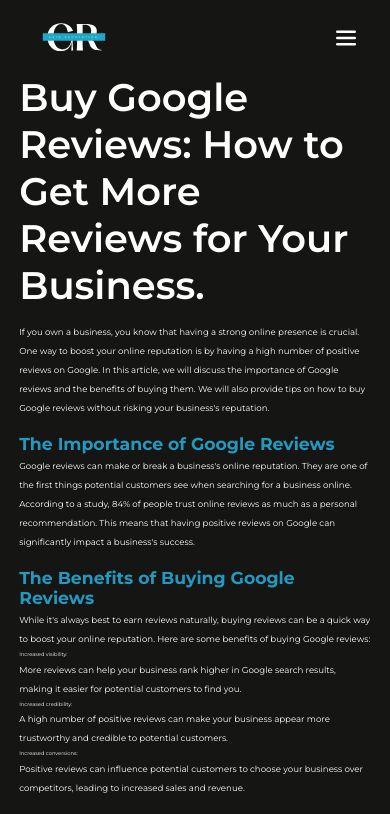
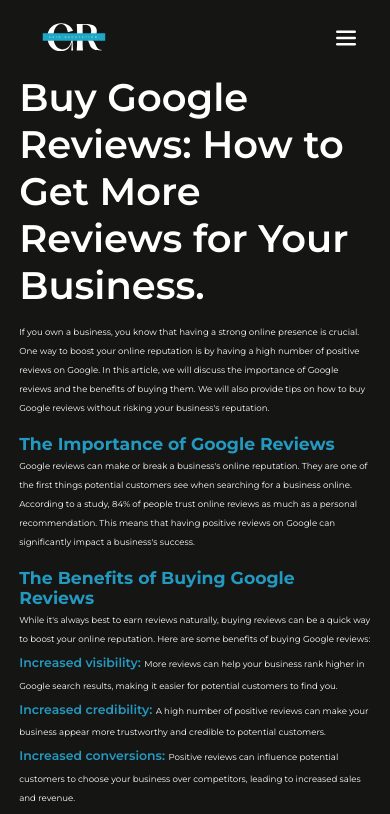
Before and after one commit to Rav1639/gridReputation, a Next.js app: page /blog12 in a window 390 px wide. Shown: the top 814 px of the page. Built offline with nearby package versions, Linux system fonts and the light colour scheme.

Commit message:
Update blogs.module.css

```diff
--- a/styles/blogs.module.css
+++ b/styles/blogs.module.css
@@ -12,6 +12,14 @@
     color: var(--themeColor);
     font-weight: 600;
 }
+
+.subHeadd{
+    display: inline;
+    font-size: 1.7rem;
+    color: var(--themeColor);
+    font-weight: 600;
+}
+
 #abtCont{
     line-height: 2;
     font-size: 1.5rem;
@@ -48,4 +56,7 @@
         font-size: 1.8rem;
         line-height: 0.8;
     }
+    .subHeadd{
+        font-size: 1.3rem;
+    }
 }
```
